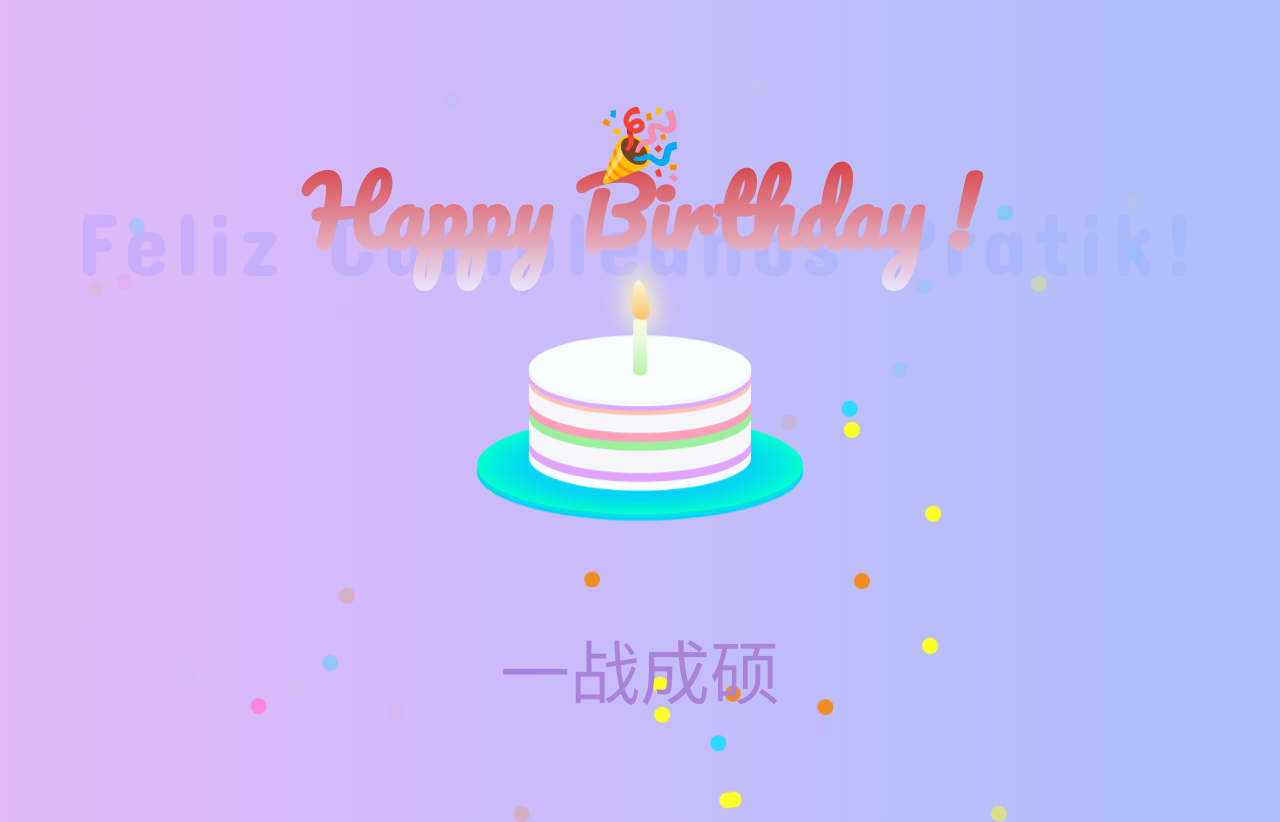
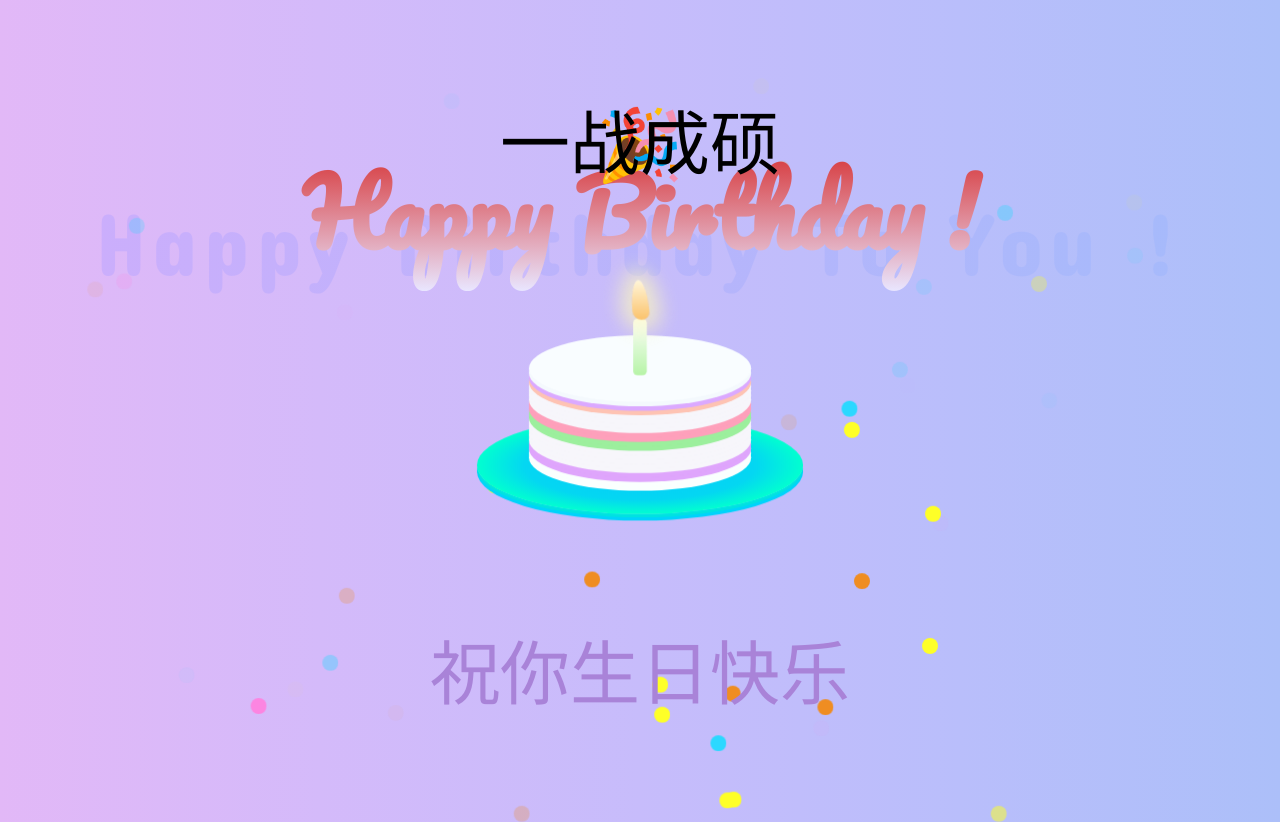
Before and after one commit to 1752597830/happy, a plain HTML site: page index.html in a window 1280 px wide. Drawn offline with Linux system fonts and the light colour scheme.

Commit message:
Update index.html

```diff
--- a/index.html
+++ b/index.html
@@ -4,14 +4,8 @@
 <head>
 <meta charset="UTF-8">
 <title>Happy Birthday!</title>
-
-
-
 <link rel="stylesheet" href="css/style.css">
-
-
 </head>
-
 <body>
 
 <bokeh></bokeh>
@@ -64,18 +58,15 @@
 <div class="before"></div>
 <div class="after"></div>
 </div>
-<h1>Feliz Cumpleaños Pratik!</h1>
+<h1>Happy Birthday To You !</h1>
 <h2>Happy Birthday !</h2>
 <span>🎉</span>
 <div class="candle">
 <div id="flame" class="lit"></div>
 </div>
-
 <div class="cake"></div>
 <div class="plate"></div>
-<span class="plate2">一战成硕</span>
-
-
+<span class="plate2">祝你生日快乐</span>
+<span class="plate3">一战成硕</span>
 </body>
-
 </html>
```
